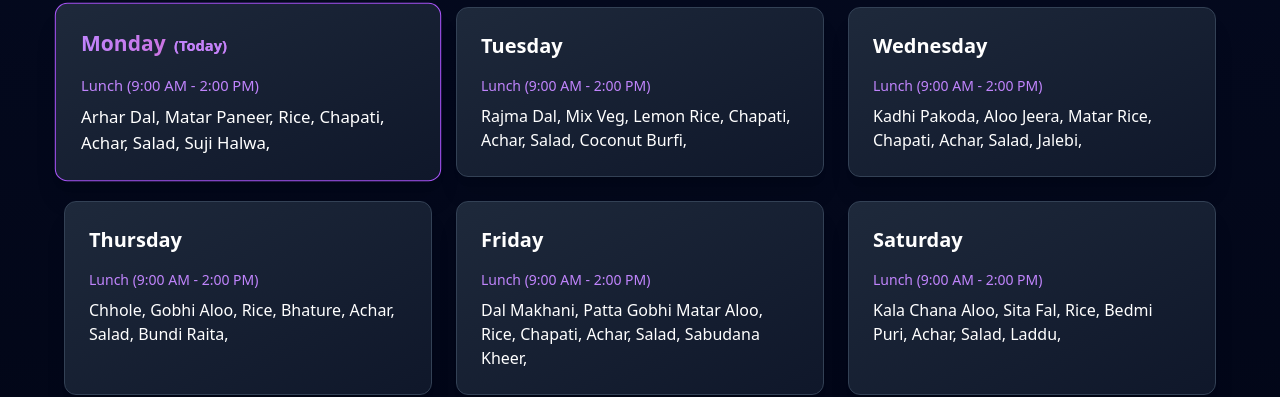
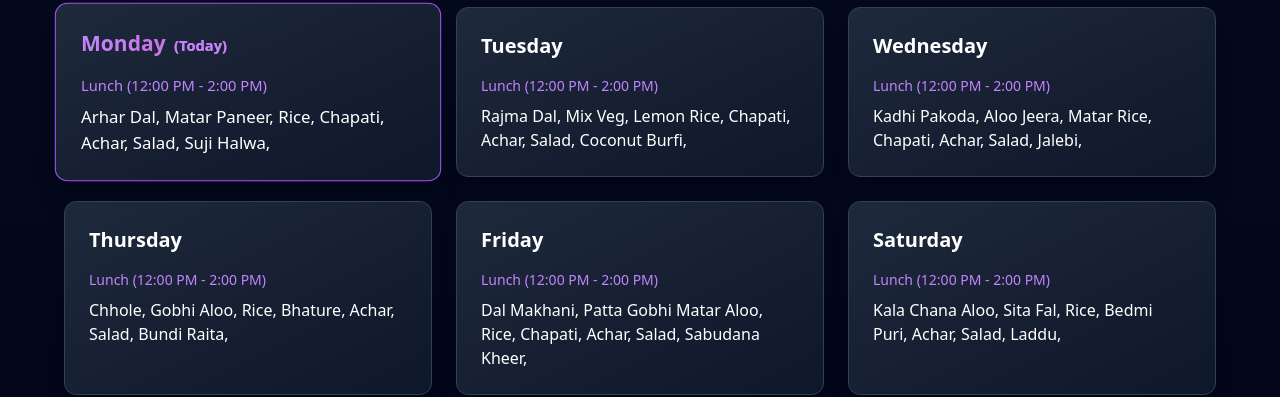
Before and after one commit to Harsimran-singh-7765/JIIT-MESS-SCHEDULE, a React (Vite) app: page / in a window 1280 px wide. Shown: the part 1417-1814 px from the top of the page. Built offline with nearby package versions, Linux system fonts and the light colour scheme.

Commit message:
Update Mess128Schedule.tsx

```diff
--- a/src/components/Mess128Schedule.tsx
+++ b/src/components/Mess128Schedule.tsx
@@ -33,7 +33,7 @@ export function Mess128Schedule() {
             </h3>
 
             <div className="space-y-2">
-              <p className="text-sm text-purple-400">Lunch (9:00 AM - 2:00 PM)</p>
+              <p className="text-sm text-purple-400">Lunch (12:00 PM - 2:00 PM)</p>
               <p className="text-white">{menu}</p>
             </div>
           </div>
```
